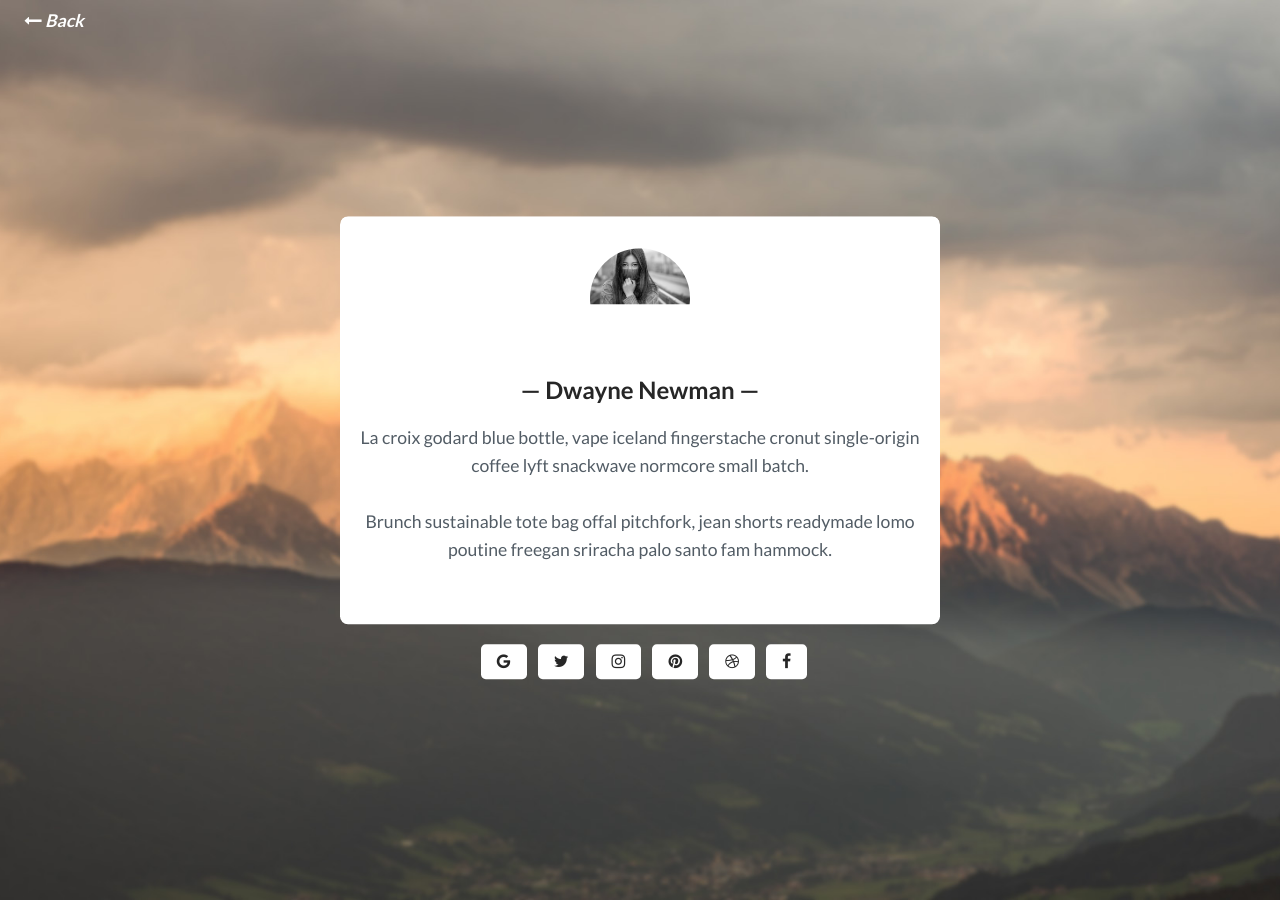
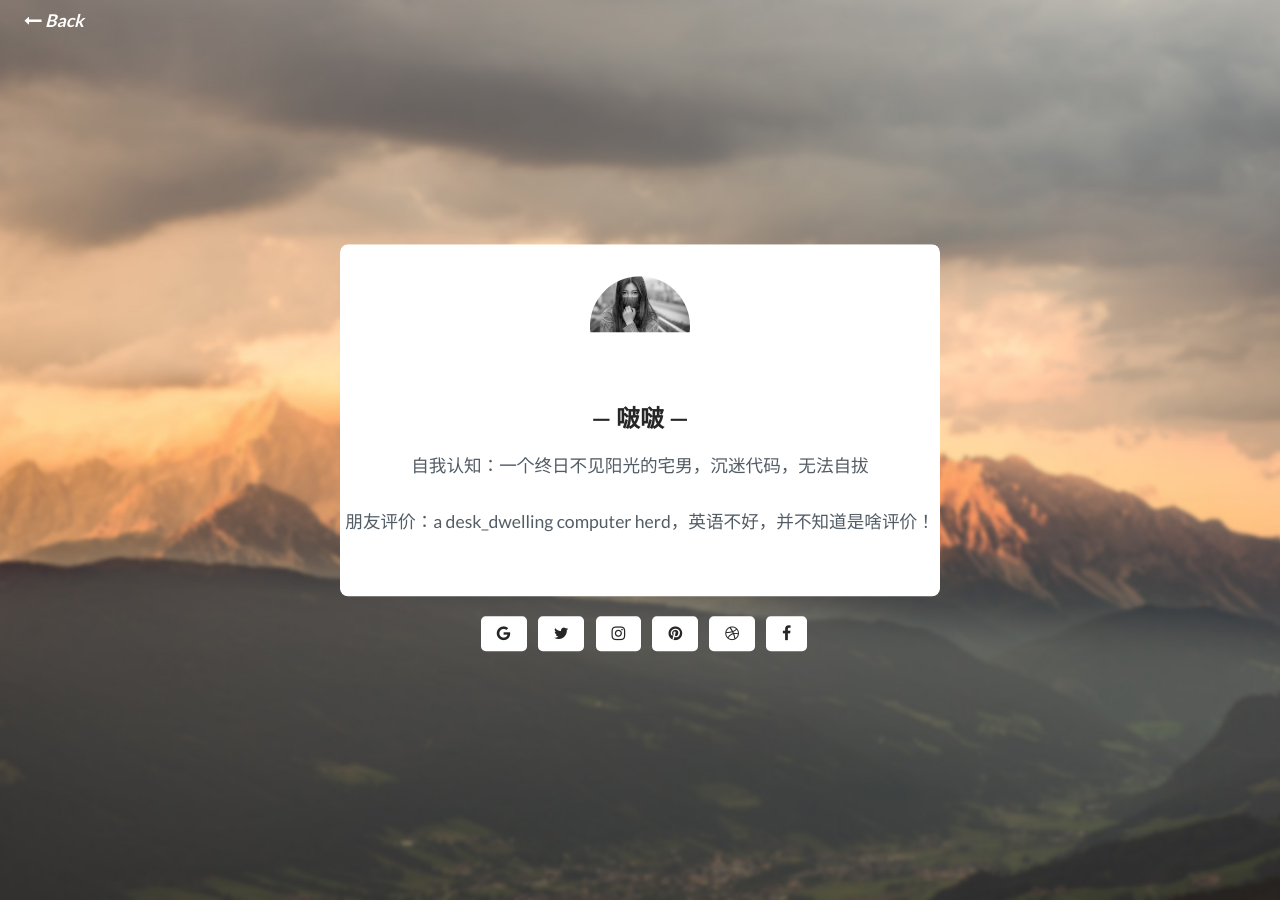
Before and after one commit to frienkiss/gitBlog, a Jekyll site: the page built from _pages/about.html, in a window 1280 px wide. Built offline with Jekyll 4.4.1, drawn with Linux system fonts in a browser that asks for light colours.

Commit message:
Update about.html

```diff
--- a/_pages/about.html
+++ b/_pages/about.html
@@ -11,9 +11,9 @@
           <img src="{{site.baseurl}}/assets/img/{% if site.author-pic %}{{site.author-pic}}{% endif %}" alt="Author image">
         </div>
         <div class="author_info">
-          <h2 class="author_title">{% if site.author-name %}{{site.author-name}}{% else %}Dwayne Newman{% endif %}</h2>
-          <p class="author_subtitle">{% if site.about-author %}{{site.about-author}}{% else %}La croix godard blue bottle, vape iceland fingerstache cronut single-origin coffee lyft snackwave normcore small batch.{% endif %}</p>
-          <p class="author_subtitle">Brunch sustainable tote bag offal pitchfork, jean shorts readymade lomo poutine freegan sriracha palo santo fam hammock.</p>
+          <h2 class="author_title">{% if site.author-name %}{{site.author-name}}{% else %}啵啵{% endif %}</h2>
+          <p class="author_subtitle">{% if site.about-author %}{{site.about-author}}{% else %}自我认知：一个终日不见阳光的宅男，沉迷代码，无法自拔{% endif %}</p>
+          <p class="author_subtitle">朋友评价：a desk_dwelling computer herd，英语不好，并不知道是啥评价！</p>
         </div>
       </div>
 
```
